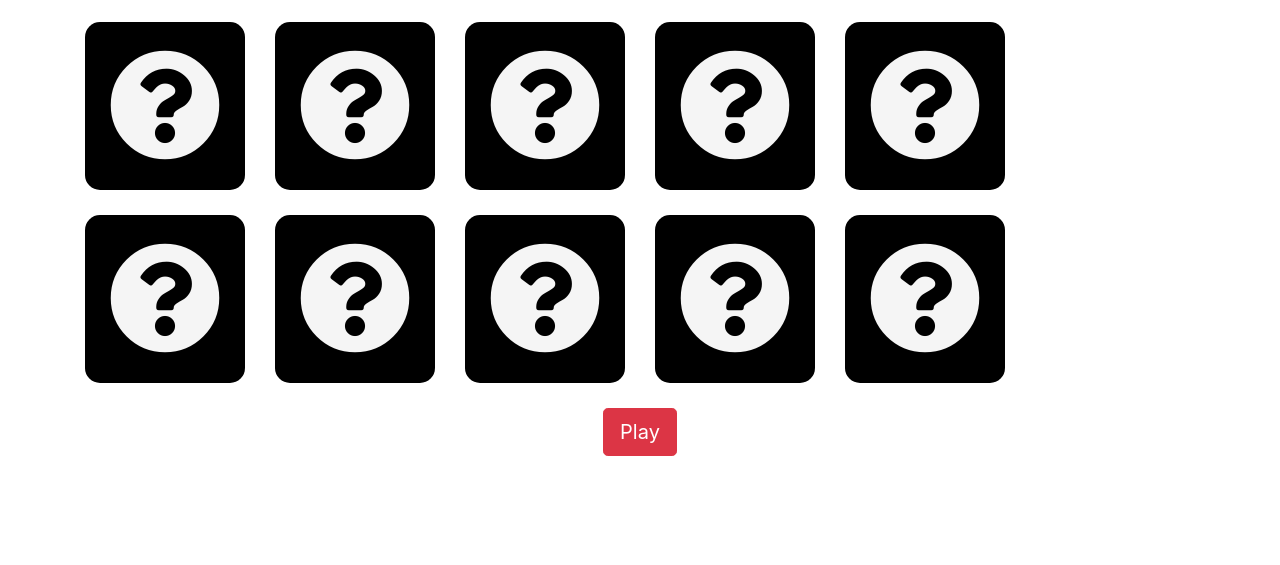
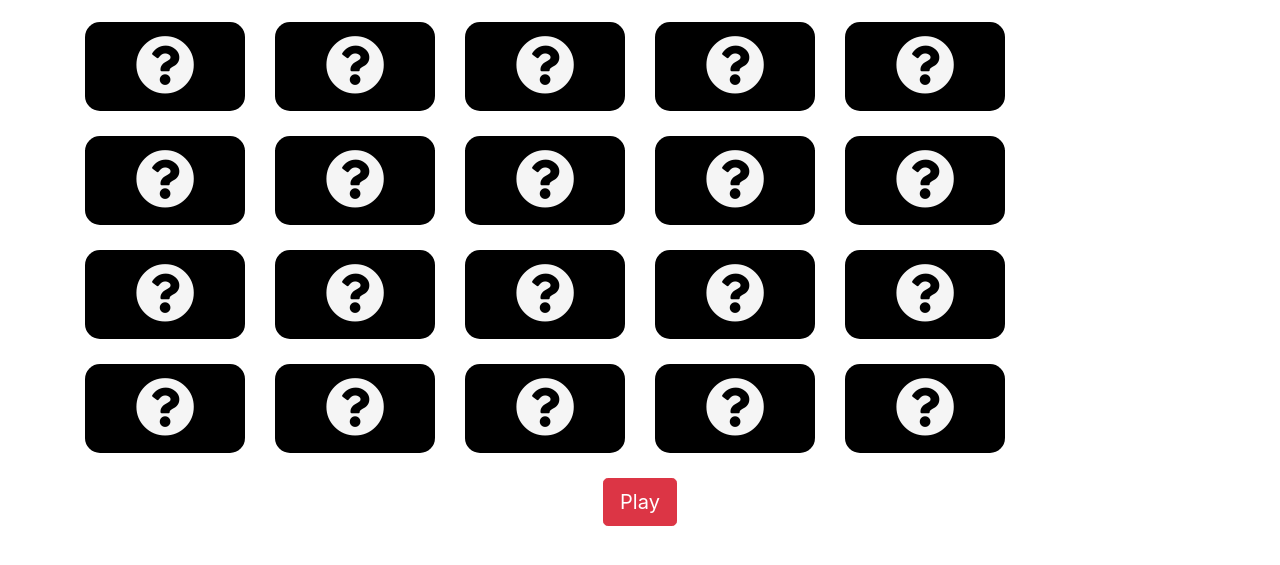
Before and after one commit to marcos5ilva/MemoryGameJS, a plain HTML site: page index.html in a window 1280 px wide. Shown: the part 105-670 px from the top of the page. Drawn offline with nearby package versions, Linux system fonts and the light colour scheme.

Commit message:
Added 10 more cards

```diff
--- a/app.js
+++ b/app.js
@@ -11,18 +11,37 @@
  memoryDeck[7]= '<i class="fab fa-react"></i>'; //ReactJS logo
  memoryDeck[8]= '<i class="fab fa-angular"></i>'; //Angular logo
  memoryDeck[9]= '<i class="fab fa-angular"></i>'; //Angular logo
+ memoryDeck[10]= '<i class="fab fa-vuejs"></i>'; //Vue logo
+ memoryDeck[11]= '<i class="fab fa-vuejs"></i>'; //Vue logo
+ memoryDeck[12]= '<i class="fab fa-github"></i>'; //Github logo
+ memoryDeck[13]= '<i class="fab fa-github"></i>'; //Github logo
+ memoryDeck[14]= '<i class="fab fa-python"></i>'; //Python logo
+ memoryDeck[15]= '<i class="fab fa-vuejs"></i>'; //Python logo
+ memoryDeck[16]= '<i class="fab fa-slack-hash"></i>'; //Slack logo
+ memoryDeck[17]= '<i class="fab fa-slack-hash"></i>'; //Slack logo
+ memoryDeck[18]= '<i class="fab fa-stack-overflow"></i>'; //Stack overflow logo
+ memoryDeck[19]= '<i class="fab fa-stack-overflow"></i>'; //Stack overflow logo
 
 
  let drawCard = function(){
      console.log("drawCard called");
     let random = Math.floor(Math.random() * (memoryDeck.length));
+
+    if(random> memoryDeck.length){
+        random = Math.floor(Math.random() * (memoryDeck.length));
+    }
+
     let card = memoryDeck[random];
+    console.log("card :"+random);
+    //removing the card from the deck
 
-    //removing the card from the deck
+    if(memoryDeck.length > 3){
     memoryDeck.splice(random, 1);
-    console.log(memoryDeck);
+    console.log("memoryDeck size "+memoryDeck.length);
+    console.log("memoDeck :"+memoryDeck);
+
     return card;
-
+    }
 };
 
 let clickCard = function(){
@@ -39,8 +58,6 @@ playGame = function(){
 
 
 
-
-
     //Game loop
     while(!finished){
         console.log("Game Loop start!");
--- a/index.html
+++ b/index.html
@@ -64,13 +64,48 @@
                 <div class="col-lg-2">
                         <li><i id="card10" class="fas fa-question-circle"></i></li>
                 </div>
+        </div>
+        <!-- Third row-->
+        <div class=" row deck deck-fa ">
+            <div class="col-lg-2">
+                <li><i id="card6" class="fas fa-question-circle"></i></li>
             </div>
-
-            <div class=" row ">
-                <div class="col-lg-12 text-center">
+            <div class="col-lg-2">
+                    <li><i id="card7" class="fas fa-question-circle"></i></li>
+            </div>
+            <div class="col-lg-2">
+                    <li><i id="card8" class="fas fa-question-circle"></i></li>
+            </div>
+            <div class="col-lg-2">
+                    <li><i id="card9" class="fas fa-question-circle"></i></li>
+            </div>
+            <div class="col-lg-2">
+                    <li><i id="card10" class="fas fa-question-circle"></i></li>
+            </div>
+        </div>
+        <!-- Fourth row-->
+        <div class=" row deck deck-fa ">
+            <div class="col-lg-2">
+                <li><i id="card6" class="fas fa-question-circle"></i></li>
+            </div>
+            <div class="col-lg-2">
+                    <li><i id="card7" class="fas fa-question-circle"></i></li>
+            </div>
+            <div class="col-lg-2">
+                    <li><i id="card8" class="fas fa-question-circle"></i></li>
+            </div>
+            <div class="col-lg-2">
+                    <li><i id="card9" class="fas fa-question-circle"></i></li>
+            </div>
+            <div class="col-lg-2">
+                    <li><i id="card10" class="fas fa-question-circle"></i></li>
+            </div>
+        </div>
+        <div class=" row ">
+            <div class="col-lg-12 text-center">
                     <button class="btn btn-danger btn-lg" onclick="playGame()">Play</button></div>
             </div>
-    </div>
+        </div>
     <script src="app.js"></script>
 
     <!-- jQuery library -->
--- a/style.css
+++ b/style.css
@@ -4,12 +4,12 @@
 }
 .deck .col-md-2 {
     text-align: center;
-    font-size: 16px;
+    /*font-size: 2.5em;*/
 
   }
 
   .deck-fa{
-    font-size: 7em;
+    font-size: 3.7em;
     list-style-type: none;
     margin: 25px;
   }
```
